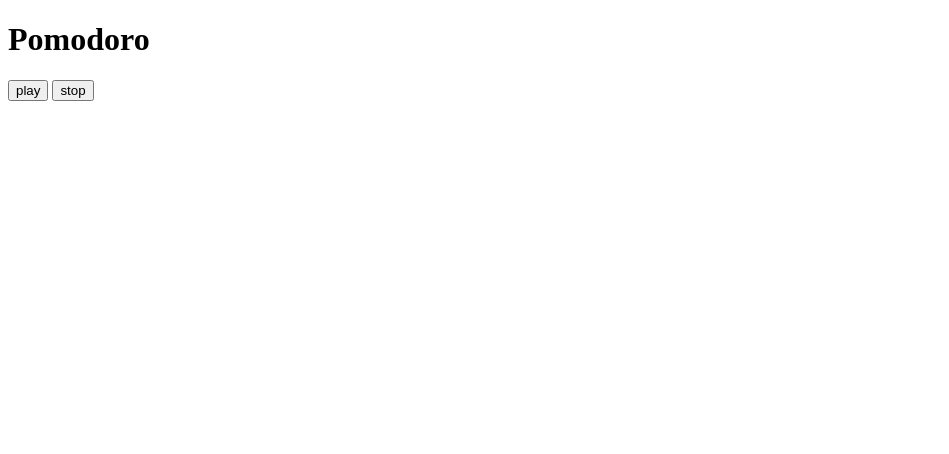
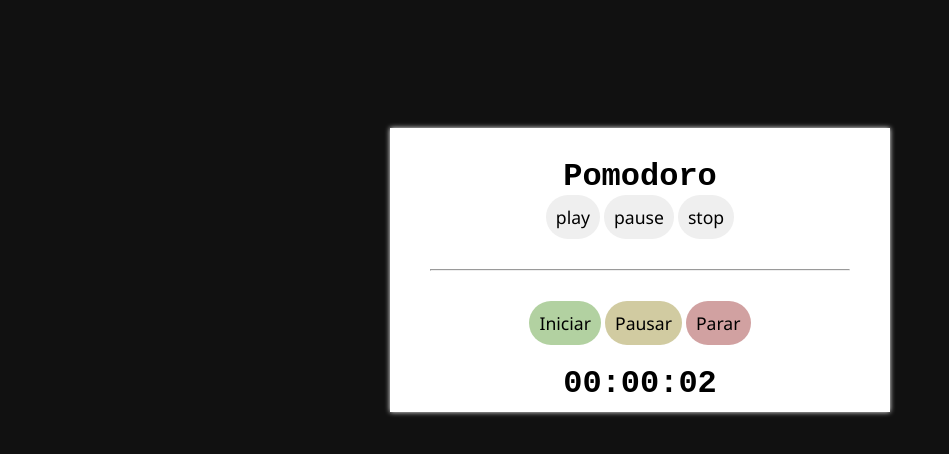
Before and after one commit to devOsvaldo2020/projeto-BIP-estilo-pomodoro, a website: page src/index.html in a window 1280 px wide. Both pictures are taken after a click on the button "play". Shown: the whole page, without its empty margins (0-949 px from the left). Drawn offline with Linux system fonts and the light colour scheme.

Commit message:
finalizado

```diff
--- a/src/index.html
+++ b/src/index.html
@@ -4,16 +4,23 @@
     <meta charset="UTF-8">
     <meta http-equiv="X-UA-Compatible" content="IE=edge">
     <meta name="viewport" content="width=device-width, initial-scale=1.0">
+    <link rel="stylesheet" href="style.css">
     <title>Tecnica Pomodoro</title>
 </head>
 <body>
-    <div id="body">
-        <h1>Pomodoro</h1>
+    <div class="max-width">
+        <h1 id="pomodoro">Pomodoro</h1>
         <audio src="./../som-bip-4.mp3"></audio>
-        <input type="button" id="play" value="play">
-        <input type="button" id="stop" value="stop">
+        <input type="button" id="play" onclick="start();" value="play">
+        <input type="button" id="pause" onclick="pause();" value="pause">
+        <input type="button" id="stop" onclick="stop();" value="stop">
+        <hr>
+        <button onclick="start();" class="bg-green">Iniciar</button>
+        <button onclick="pause();" class="bg-yellow">Pausar</button>
+        <button onclick="stop();" class="bg-red">Parar</button>
+        <h1 id="counter">00:00:00</h1>
         <script src="script.js"></script>
-
     </div>
 </body>
+
 </html>
--- a/src/script.js
+++ b/src/script.js
@@ -1,14 +1,49 @@
-
+"use strict"
+var hh = 0;
+var mm = 0;
+var ss = 0;
+var tempo = 1000;
+var cron;
 const play = document.getElementById('play')
 play.addEventListener("click", function () {
-    setInterval(() => {
+    var meuInterval = setInterval(() => {
         const audio = document.querySelector('audio')
         audio.play()
-    }, 300000)
-
-})
-const stop = document.getElementById('stop')
-stop.addEventListener("click", function () {
-    const audio = document.querySelector('audio')
-    audio.play()
-})
+    }, 1500000)
+    const pause = document.getElementById('pause')
+    pause.addEventListener("click", function () {
+        clearInterval(meuInterval);
+    })
+    const stop = document.getElementById('stop')
+    stop.addEventListener("click", function () {
+        clearInterval(meuInterval);
+    })
+});
+function start() {
+    cron = setInterval(timer, tempo);
+}
+function pause() {
+    clearInterval(cron);
+}
+function stop() {
+    clearInterval(cron);
+    hh = 0; mm = 0; ss = 0;
+    document.getElementById('counter').innerText = '00:00:00';
+}
+function timer() {
+    ss++;
+    if (ss ==60) {
+        ss= 0;
+        mm++;
+        if (mm == 60) {
+            mm= 0;
+            hh++;
+            if (hh == 12) {
+                hh= 0;
+                ss++;
+            }
+        }
+    }
+    var format = (hh < 10 ? '0' + hh : hh) + ':' + (mm < 10 ? '0' + mm : mm) + ':' + (ss < 10 ? '0' + ss : ss);
+    document.getElementById('counter').innerText = format
+}
--- a/src/style.css
+++ b/src/style.css
@@ -0,0 +1,45 @@
+*{
+    margin: 0 auto;
+    padding: 0;
+}
+body{
+    background-color: #111;
+}
+hr {
+    margin: 30px;
+}
+.max-width{
+    max-width: 500px;
+    width: 100%;
+    padding: 10px;
+    box-sizing: border-box;
+    margin-top: 10%;
+    background-color: #fff;
+    box-shadow: 0 0 5px #fff;
+    text-align: center;
+}
+h1{
+    font-family: 'Courier New', Courier, monospace;
+    margin-top: 20px;
+}
+input, button{
+    padding: 10px;
+    border: none;
+    font-family: 'Segoe UI', Tahoma, Geneva, Verdana, sans-serif;
+    font-size: 1.1em;
+    transition: all .5s;
+    cursor: pointer;
+    border-radius: 25px;
+}
+button:hover{
+    background-color: #a1c0d1;
+}
+.bg-green {
+    background-color: #b2d1a1;
+}
+.bg-yellow {
+    background-color: #d1cba1;
+}
+.bg-red {
+    background-color: #d1a1a1;
+}
```
